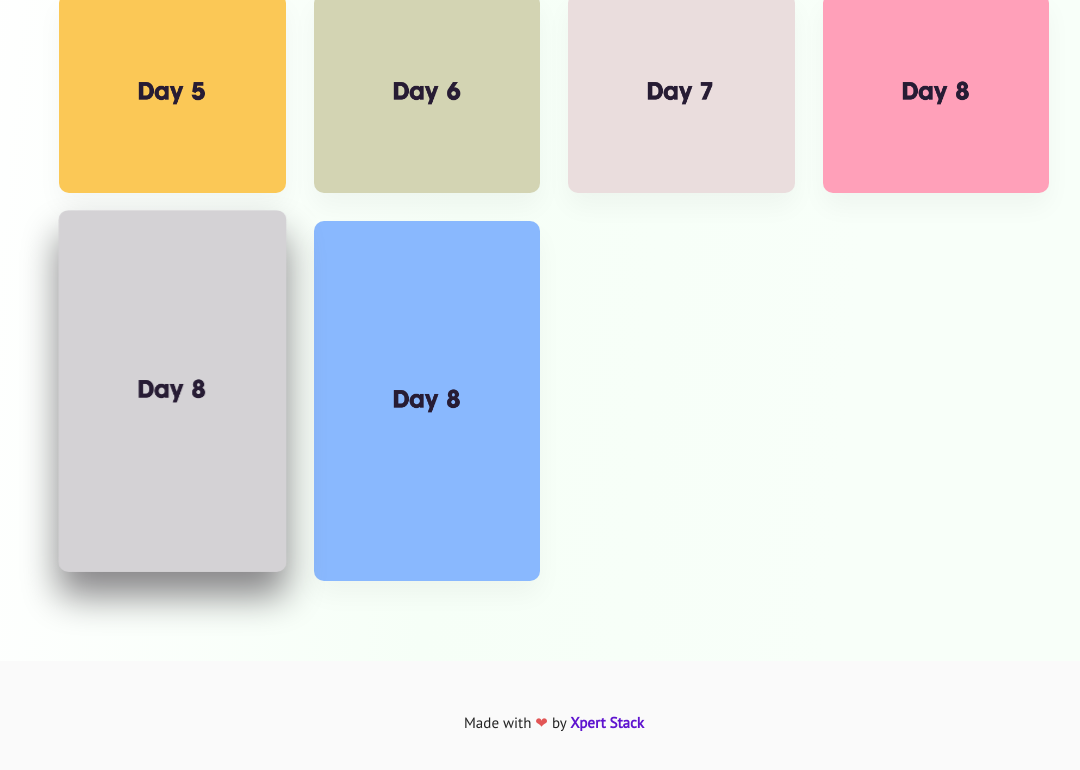
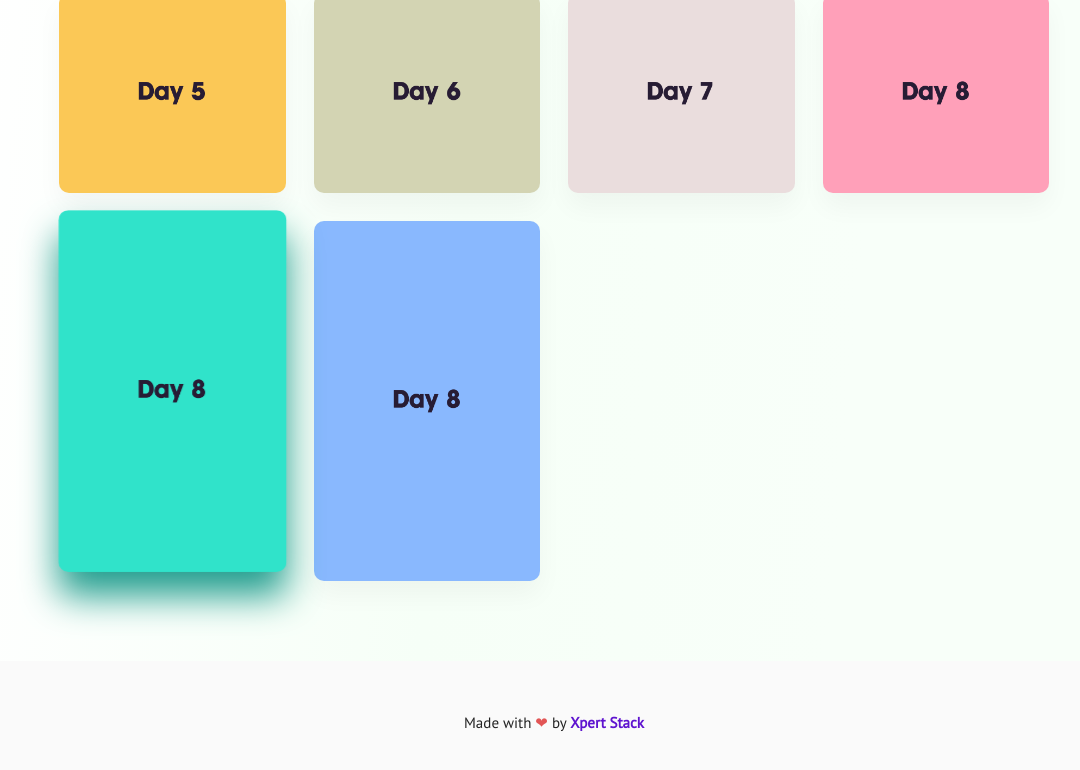
Before and after one commit to XpertStack/pm-essential, a plain HTML site: page index.html in a window 1280 px wide. In both pictures the pointer is over the link 258 px from the left and 1034 px from the top of the page. Shown: the part 634-1404 px from the top of the page, without its empty margins (86-1166 px from the left). Drawn offline with Linux system fonts and the light colour scheme.

Commit message:
Update style.css

```diff
--- a/style/style.css
+++ b/style/style.css
@@ -265,7 +265,7 @@ li {
 }
 
 .webstack:nth-child(9) {
-	background-color:#d4d2d5;
+	background-color:#30E3CA;
 	background-image:url("../images/Day8.png");
 }
 
@@ -445,7 +445,7 @@ footer {
 
 .webstack:nth-child(9):hover {
  transform: translateY(-10px) scale(1.005) translateZ(0);
- box-shadow: 0 24px 36px #878688;
+ box-shadow: 0 24px 36px #219E8E;
 }
 
 .webstack:nth-child(10){
@@ -455,7 +455,7 @@ footer {
 
 .webstack:nth-child(10):hover {
  transform: translateY(-10px) scale(1.005) translateZ(0);
- box-shadow: 0 24px 36px #464646;
+ box-shadow: 0 24px 36px #219E8E;
 }
 
 .stack {
```
